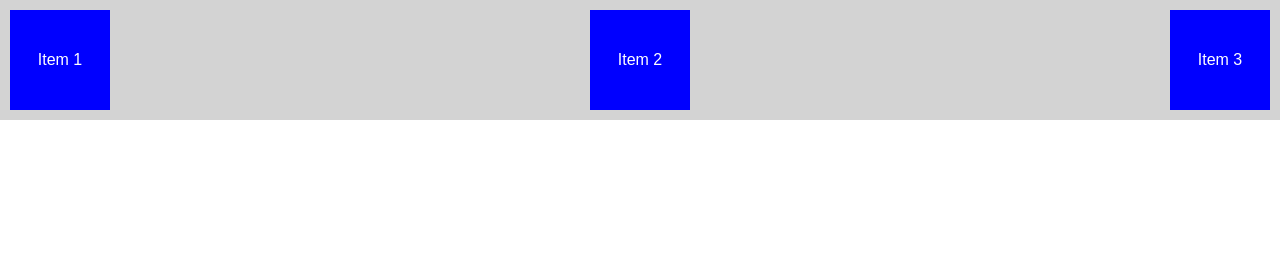
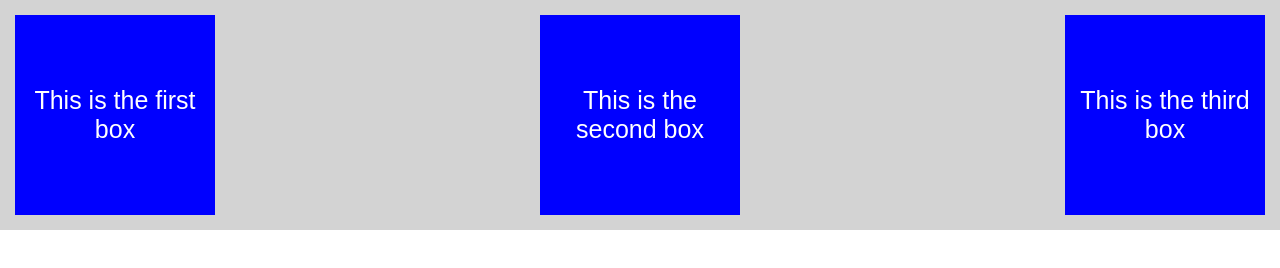
Before and after one commit to PastorJoseph/Flex-practice, a plain HTML site: page index.html in a window 1280 px wide. Drawn offline with Linux system fonts and the light colour scheme.

Commit message:
added changes

```diff
--- a/index.html
+++ b/index.html
@@ -9,9 +9,9 @@
 </head>
 <body>
     <div class="flex-container">
-        <div class="item">Item 1</div>
-        <div class="item">Item 2</div>
-        <div class="item">Item 3</div>
+        <div class="item">This is the first box</div>
+        <div class="item">This is the second box</div>
+        <div class="item">This is the third box</div>
 
     </div>
 </body>
--- a/style.css
+++ b/style.css
@@ -15,13 +15,14 @@ body {
     background-color: lightgray;
     justify-content: space-between;
     text-align: center;
+    font-size: 25px;
 }
 
 .item {
-    width: 100px;
-    height: 100px;
+    width: 200px;
+    height: 200px;
     background: blue;
-    margin: 10px;
+    margin: 15px;
     color: white;
     display: flex;
     justify-content: center;
```
